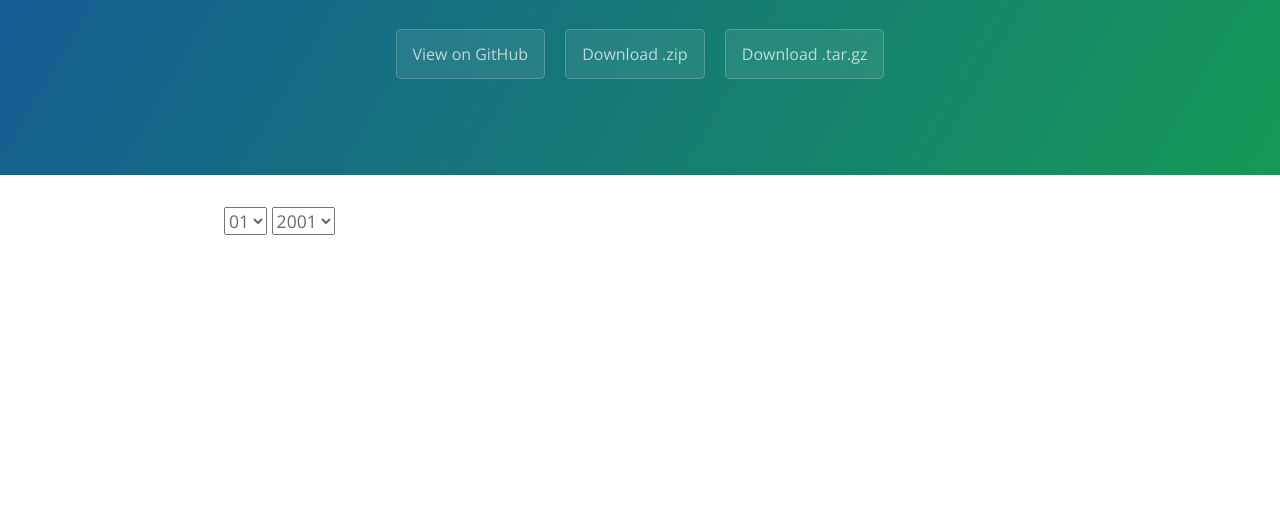
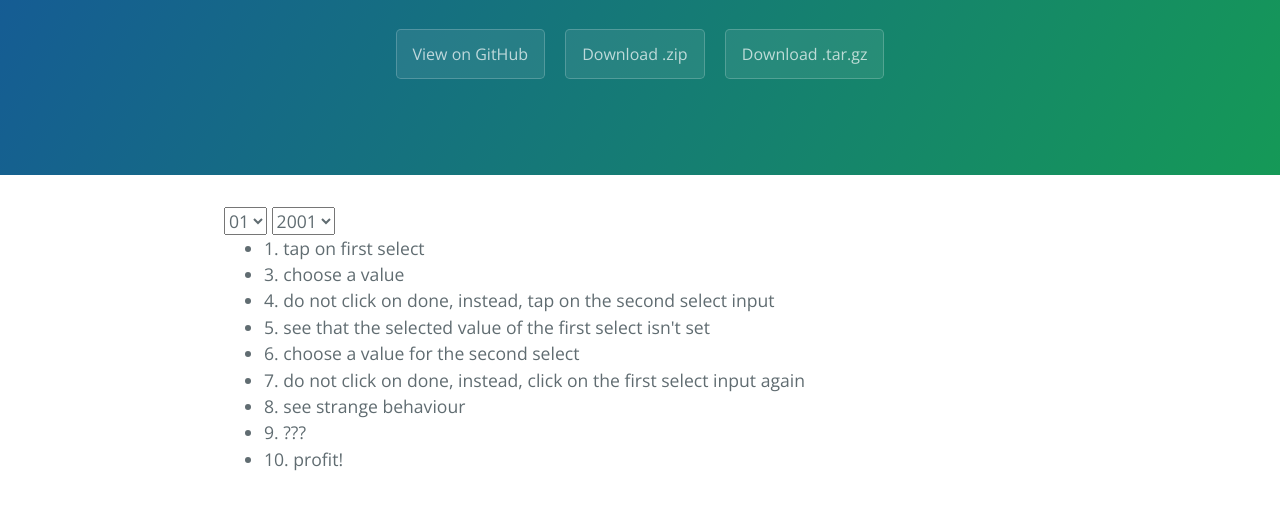
Before and after one commit to mrtnbroder/select-issue, a plain HTML site: page index.html in a window 1280 px wide. Shown: the part 208-716 px from the top of the page. Drawn offline with nearby package versions, Linux system fonts and the light colour scheme.

Commit message:
add steps

```diff
--- a/index.html
+++ b/index.html
@@ -49,6 +49,17 @@
           <option value="2012">2012</option>
         </select>
       </form>
+      <ul>
+        <li>1. tap on first select</li>
+        <li>3. choose a value</li>
+        <li>4. do not click on done, instead, tap on the second select input </li>
+        <li>5. see that the selected value of the first select isn't set</li>
+        <li>6. choose a value for the second select</li>
+        <li>7. do not click on done, instead, click on the first select input again</li>
+        <li>8. see strange behaviour</li>
+        <li>9. ???</li>
+        <li>10. profit!</li>
+      </ul>
     </section>
 
 
```
